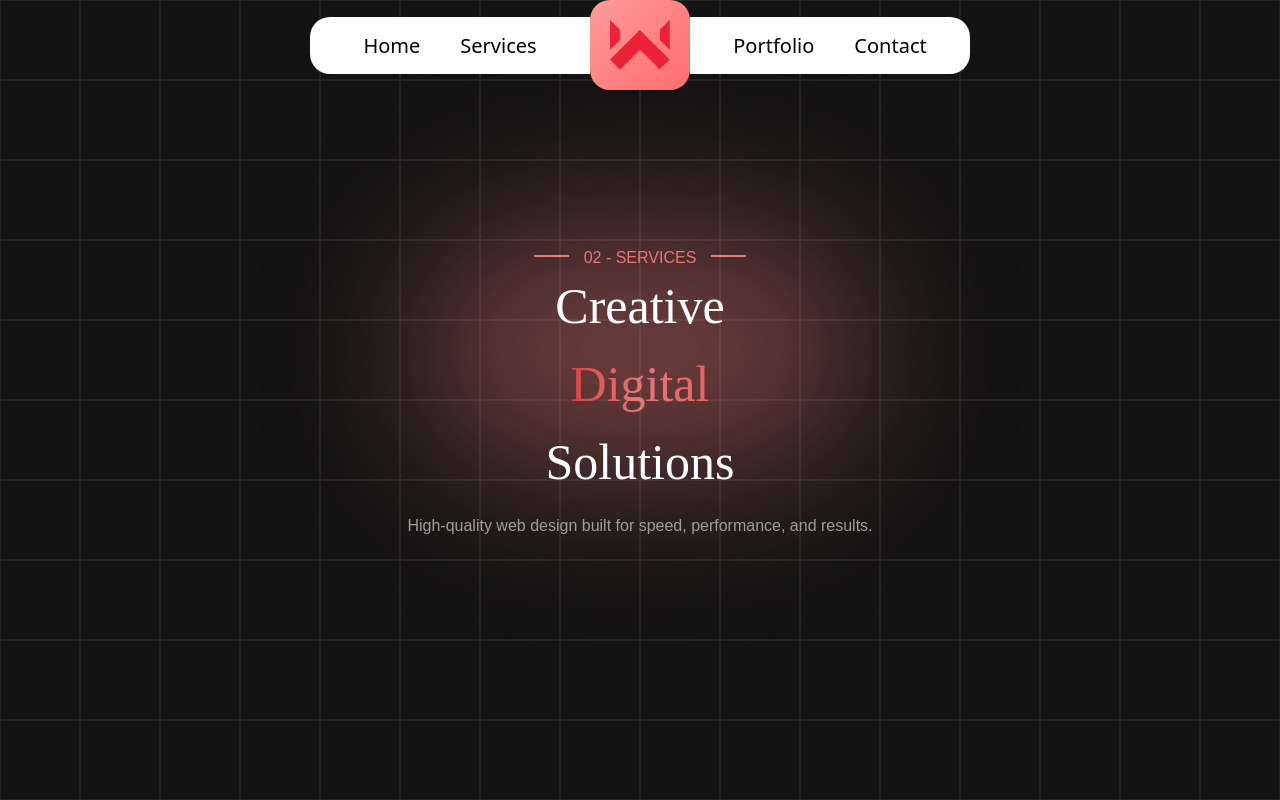
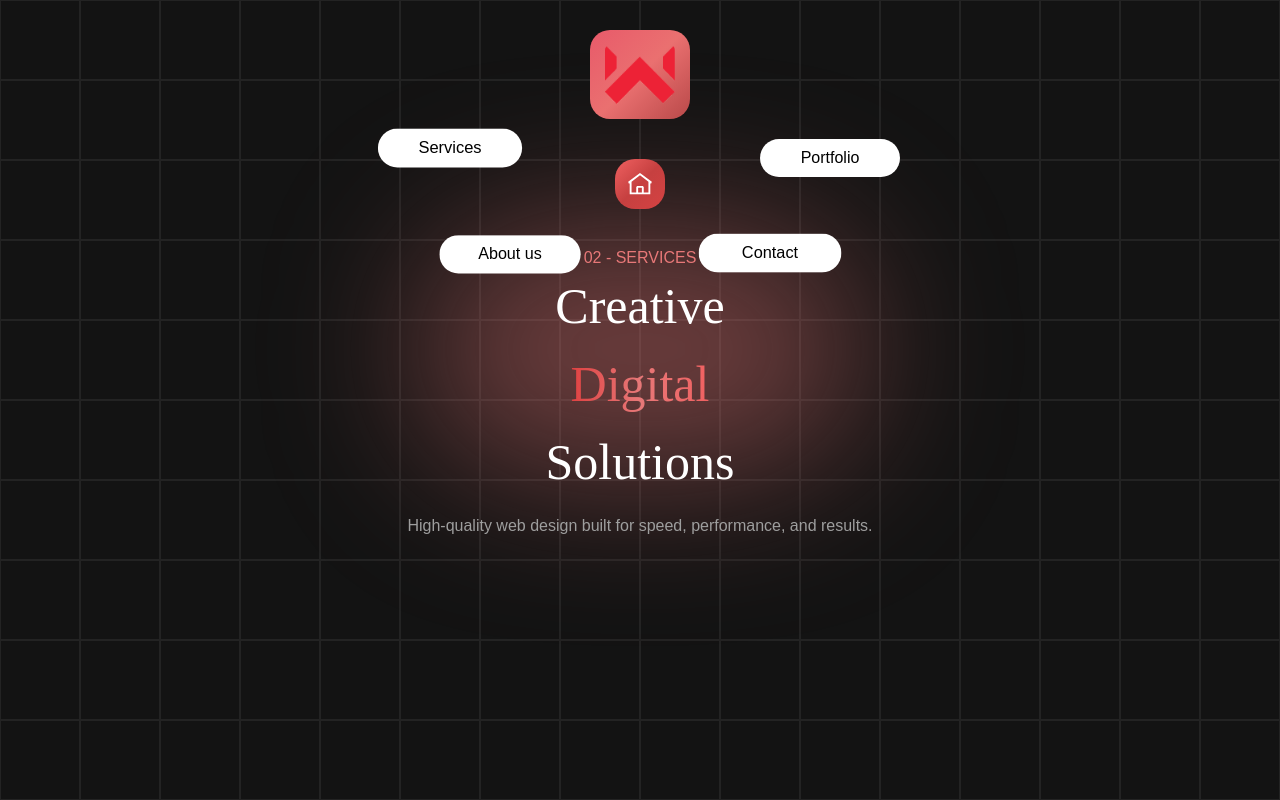
Before and after one commit to WebDevelopingJr/webbus-remake, a Next.js app: page /services in a window 1280 px wide. Both pictures are taken after a click on the picture 640 px from the left and 45 px from the top of the page. Shown: the top 800 px of the page. Built offline with nearby package versions, Linux system fonts and the light colour scheme; a web font is replaced by a local one.

Commit message:
new menu

```diff
--- a/src/app/components/footer.jsx
+++ b/src/app/components/footer.jsx
@@ -41,8 +41,8 @@ export default function Footer() {
               <div className='banner_rest'>
                 <p>You have the idea. We have the craft. Let's turn it into a website that actually works — and looks unforgettable.</p>
                 <div className='banner_buttons'>
-                  <Link href='#'>View all services</Link>
-                  <Link href='#'>Book a call</Link>
+                  <Link href='/services'>View all services</Link>
+                  <Link href='/contactUs'>Book a call</Link>
                 </div>
               </div>
               <div className='banner_icons'>
@@ -71,21 +71,21 @@ export default function Footer() {
           <div className='footer_top_rightText'>
             <div className='footer_top_info_container'>
               <p>Navigation</p>
-              <Link href="#">Home</Link>
-              <Link href="#">Services</Link>
-              <Link href="#">Portfolio</Link>
-              <Link href="#">Contact</Link>
+              <Link href="/">Home</Link>
+              <Link href="/services">Services</Link>
+              <Link href="/portfolio">Portfolio</Link>
+              <Link href="/contactUs">Contact</Link>
             </div>
 
             <div className='footer_top_info_container'>
               <p>Services</p>
-              <Link href="#">Web Design</Link>
-              <Link href="#">Development</Link>
-              <Link href="#">Branding</Link>
-              <Link href="#">SEO & growth</Link>
+              <Link href="/services">Web Design</Link>
+              <Link href="/services">Development</Link>
+              <Link href="/services">Branding</Link>
+              <Link href="/services">SEO & growth</Link>
             </div>
 
-            <div className='footer_top_info_container'>
+            <div className='footer_top_info_container contact_info_links'>
               <p>Contact</p>
               <Link href="#">info@webbus.com</Link>
               <Link href="#">+1 (555) 000-000</Link>
--- a/src/app/components/navbar.jsx
+++ b/src/app/components/navbar.jsx
@@ -2,49 +2,32 @@
 /* Imported Next Hooks / styles*/
 import Link from "next/link";
 import Image from "next/image";
-import { useState, useEffect } from "react";
+import { useState, useEffect, act } from "react";
 import styles from '../styles/navbar.css'
 /* Images */
 import webbusMiniLogo from '../tools-img/home/log-webbus001.png';
-
+import houseIcon from '../tools-img/nav/home-icon.svg'
+import { useRouter } from "next/navigation";
 
 export default function Navbar() {
-/* hooks & functions  */
-  const [stt, setstt] = useState(false);
+    const [activeHeader, setActiveHeader] = useState(false)
 
-    useEffect(() => {
+    const router = useRouter();
 
-    const handleScroll = () => {
-     if(stt) {
-/*       console.log('yh yh') */
-     }else {
-/*       console.log('nah nah' + stt) */
-     }
-    };
-
-  window.addEventListener("scroll", handleScroll);
-
-  return () => {
-    window.removeEventListener("scroll", handleScroll);
-  };
-}, [stt]);
     return (
     <>
-    <nav>
-        <div className="content">
-            <div className={`rightLinks ${stt ? "open" : "close"}`}>
-                <Link href="/">Home</Link>
-                <Link href="/services">Services</Link>
-            </div>
-            <div className={`logoCenter ${stt ? "open" : "close"}`} onClick={() => setstt(el => !el)}>
-                <Image src={webbusMiniLogo} alt="Webbus Mini Logo" />
-            </div>
-            <div className={`leftLinks ${stt ? "open" : "close"}`}>
-                <Link href="/portfolio">Portfolio</Link>
-                <Link href="/contactUs  ">Contact</Link>
-            </div>
-        </div>
-    </nav>
+    <div className="header">
+      <div className="header_items">
+      <Image className={`${activeHeader ? 'activeImg' : ''}`} src={webbusMiniLogo} alt="WebbusBrandLogo" onClick={()=> setActiveHeader(el=> !el)} />
+      <div className={`nav_items ${activeHeader ? 'active_items' : ''}`}>
+        <Image src={houseIcon} alt="homeImage" onClick={() => router.push('/')}/>
+        <Link className="service" href="/services">Services</Link>
+        <Link className="aboutus" href="/">About us</Link>
+        <Link className="portfolio" href="/portfolio">Portfolio</Link>
+        <Link className="contact" href="/contactUs">Contact</Link>
+      </div>
+      </div>
+    </div>
     </>
-  );
+    );
 }
--- a/src/app/contactUs/page.jsx
+++ b/src/app/contactUs/page.jsx
@@ -66,7 +66,7 @@ export default function ContactUs () {
                     <form action="/">
 
                         <div className="form_info_user">
-                            <div className="input_item" style={{borderRight: '2px solid #525252'}}>
+                            <div className="input_item">
                                 <span>YOUR NAME</span>
                                 <input type="text" />
                             </div>
@@ -74,7 +74,7 @@ export default function ContactUs () {
                                 <span>YOUR EMAIL</span>
                                 <input type="text" />
                             </div>
-                            <div className="input_item" style={{borderRight: '2px solid #525252'}}>
+                            <div className="input_item">
                                 <span>COMPANY / BRAND (Optional)</span>
                                 <input type="text" />
                             </div>
--- a/src/app/styles/footer.css
+++ b/src/app/styles/footer.css
@@ -193,6 +193,12 @@
     color: #ed2339;
     transition: 0.3s ease;
 }
+.contact_info_links a {
+    background-color: #fff;
+    color: #0a0a0a;
+    padding: 10px 15px;
+    border-radius: 10px;
+}
 .footer_bottom {
     display: flex;
     justify-content: space-between;
--- a/src/app/styles/navbar.css
+++ b/src/app/styles/navbar.css
@@ -1,207 +1,196 @@
-nav {
-    width: 100%;
-    height: 90px;
-    display: flex;
-    align-items: end;
-    justify-content: center;
+.header {
     position: fixed;
+    top: 30px;
+    left: 50%;
+    transform: translate(-50%, 0);
     z-index: 999;
 }
-.content {
-    width: 90%;
-    height: 100%;
+.header_items {
     display: flex;
-    align-items: center;
-    justify-content: center;
-    gap: 0px;
-}
-.logoCenter {
-    border-radius: 20px;
-    padding: 20px;
-    display: flex;
+    flex-direction: column;
     justify-content: center;
     align-items: center;
-    z-index: 2;
-    transition: all 0.5s ease-in-out;
 }
-.logoCenter img {
-    width: 60px;
-    height: 50px;
+
+.header_items img {
+    width: 70px;
+    height: fit-content;
+    padding: 15px;
+    transition: 0.3s ease;
+    background-color: transparent;
+    border-radius: 20%;
     cursor: pointer;
 }
-.rightLinks, .leftLinks {
-    width: 200px;
-    display: none;
-    justify-content: center;
-    align-items: center;
-    gap: 40px;
-    padding: 15px 40px;
-    background-color: #ffff;
-    font-size: 20px;
-    opacity: 1;
+.nav_items {
+    display: flex;
+    position: relative;
 }
-.rightLinks a, .leftLinks a {
-    color: black;
+@keyframes colorPulse {
+    0%, 100% {
+        background-color: #fff;
+    }
+    50% {
+        background-color: #f06161;
+        border: 2px solid #e83030;
+        color: #fff;
+    }
+}
+.nav_items a {
+    width: 100px;
     text-decoration: none;
-    font-family: system-ui, -apple-system, BlinkMacSystemFont, 'Segoe UI', Roboto, Oxygen, Ubuntu, Cantarell, 'Open Sans', 'Helvetica Neue', sans-serif;
-    font-weight: 400;
+    text-align: center;
+    color: #000;
+    background-color: #fff;
+    padding: 10px 20px;
+    position: absolute;
+    border-radius: 20px;
 }
-.rightLinks {
-    border-radius: 20px 0px 0px 20px;
-    transform: translateX(-150px);
-}
-.leftLinks {
-    border-radius: 0px 20px 20px 0px;
-    transform: translateX(150px);
+.nav_items img {
+    width: 30px;
+    background-image: linear-gradient(135deg, #f06161 0%, #c64040 50%, #d54242 100%);
+    padding: 10px;
+    border-radius: 20px;
+    position: absolute;
+    top: -20px;
+    left: -25px;
+    opacity: 0;
+    pointer-events: none;
+    transition: 0.3s ease;
+    cursor: pointer;
 }
 
-.logoCenter.open {
-    animation: logoAnim 0.5s ease-in-out forwards;
+.nav_items img:hover {
+    transform: scale(1.2) rotate(15deg);
+    box-shadow: 0 4px 12px rgba(240, 97, 97, 0.4);
 }
-.logoCenter.close {
-    animation: logoClose 0.5s ease-in-out forwards;
+.service,
+.aboutus,
+.portfolio,
+.contact {
+    top: 0;
+    right: 0;
+    opacity: 0;
+    pointer-events: none;
+    transition: 0.3s ease;
 }
 
-.rightLinks.open {
-    display: flex;
-    animation: rightLinksAnim 0.5s ease-in-out forwards;
+.service {
+    right: 0;
+    animation: float 4s ease-in-out infinite;
 }
-.leftLinks.open {
-    display: flex;
-    animation: leftLinksAnim 0.5s ease-in-out forwards;
+.aboutus {
+    animation: float 2.5s ease-in-out infinite;
 }
-.rightLinks.close {
-    display: none;
-    animation: rightLinksAnimClose 0.5s ease-in-out reverse forwards;
-}
-.leftLinks.close {
-    display: none;
-    animation: leftLinksAnimClose 0.5s ease-in-out reverse forwards;
+.portfolio {
+    left: 0;
+    animation: float 3.2s ease-in-out infinite;
 }
 
-/* -------------------------------------------------------------------------- */
-/*                               Keyframes logo                               */
-/* -------------------------------------------------------------------------- */
-
-@keyframes logoAnim {
-    from {
-        transform: rotate(0deg);
-        background: linear-gradient(45deg, #ffffff47 0%, #ffffff47 99%, #ffffff47 100%);
-    }
-    to {
-        transform: rotate(360deg);
-        background: linear-gradient(135deg, #ff9b9b, #ff6d6d);
-
-    }
+.contact {
+    left: 0;
+    animation: float 3s ease-in-out infinite;
 }
 
-/* ------------------------------- close logo ------------------------------- */
-
-@keyframes logoClose {
-    from {
-        transform: rotate(360deg);
-        background: #702a9b;
-        background: linear-gradient(175deg,rgba(112, 42, 155, 1) 0%, rgba(199, 87, 87, 1) 50%, rgba(83, 201, 237, 1) 100%);
+.nav_items a:hover {
+    background-color: #f06161;
+    color: #fff;
+    transform: scale(1.1);
+    box-shadow: 0 4px 12px rgba(240, 97, 97, 0.3);
+}
+@keyframes float {
+    0% {
+        transform: translateY(0px) scale(1);
     }
-    to {
-        transform: rotate(0deg);
-        background: transparent;
+    20% {
+        transform: translateY(-5px) scale(1.02);
+    }
+    40% {
+        transform: translateY(-10px) scale(1.03);
+    }
+    60% {
+        transform: translateY(-6px) scale(1.02);
+    }
+    80% {
+        transform: translateY(-4px) scale(1.01);
+    }
+    100% {
+        transform: translateY(0px) scale(1);
     }
 }
 
 
-/* -------------------------------------------------------------------------- */
-/*                        Keyframes right / left links                        */
-/* -------------------------------------------------------------------------- */
+/* Active Header and all */
 
-@keyframes rightLinksAnim {
-    from {
-        opacity: 0;
-        transform: translateX(150px);
-    }
-    to {
-        opacity: 1;
-        transform: translateX(0px);
-    }
-}
-@keyframes leftLinksAnim {
-    from {
-        opacity: 0;
-        transform: translateX(-150px);
-    }
-    to {
-        opacity: 1;
-        transform: translateX(0px);
-    }
-}
-/* ------------------------------- close links ------------------------------ */
-
-@keyframes rightLinksAnimClose {
-    from {
-        opacity: 0;
-        transform: translateX(150px);
-    }
-    to {
-        opacity: 1;
-        transform: translateX(0px);
-    }
+.header_items .activeImg {
+    padding: 15px;
+    border-radius: 20px;
+    background-image: linear-gradient(135deg, #e85a6a 0%, #ea7070 50%, #b94949 100%);
+    transition: 0.3s ease;
+    transform: rotate(360deg);
 }
 
-@keyframes leftLinksAnimClose {
-    from {
-        opacity: 0;
-        transform: translateX(-150px);
-    }
-    to {
-        opacity: 1;
-        transform: translateX(0px);
-    }
+.active_items {
+    transition: 0.3s ease;
+}
+.active_items img {
+    opacity: 1;
+    pointer-events: all;
+    top: 40px;
+    left: -25px;
+}
+.active_items .service {
+    opacity: 1;
+    pointer-events: all;
+    top: 20px;
+    right: 120px;
+    transition: 0.3s ease;
+}
+.active_items .aboutus {
+    opacity: 1;
+    pointer-events: all;
+    top: 120px;
+    right: 60px;
+    transition: 0.3s ease;
+
+}
+.active_items .portfolio {
+    opacity: 1;
+    pointer-events: all;
+    top: 20px;
+    left: 120px;
+    transition: 0.3s ease;
+}
+.active_items .contact {
+    opacity: 1;
+    pointer-events: all;
+    top: 120px;
+    left: 60px;
+    transition: 0.3s ease;
+}
+/*
+.nav_items img {
+    width: 30px;
+    background-image: linear-gradient(135deg, #f06161 0%, #c64040 50%, #d54242 100%);
+    padding: 10px;
+    border-radius: 20px;
+    position: absolute;
+    top: 30px;
+    left: -25px;
 }
 
-
-
-/* -------------------------------------------------------------------------- */
-/*                      Media Queries for responsiveness                      */
-/* -------------------------------------------------------------------------- */
-
-@media (max-width: 655px) {
-    .logoCenter {
-        padding: 15px;
-    }
-    .logoCenter img {
-        width: 40px;
-        height: fit-content;
-    }
-    .rightLinks, .leftLinks {
-        width: 150px;
-        gap: 30px;
-        padding: 10px 30px;
-        font-size: 16px;
-    }
+.service {
+    top: 10px;
+    right: 120px;
 }
-@media (max-width: 494px) {
-    .content {
-        display: flex;
-        flex-direction: column;
-    }
-    .logoCenter {
-        position: absolute;
-        top: 10px;
-        left: 10px;
-    }
-    .rightLinks, .leftLinks {
-        width: 250px;
-        gap: 20px;
-        padding: 10px 0px;
-        font-size: 16px;
-        border-radius: 20px;
-        position: absolute;
-        left: 10px;
-    }
-    .rightLinks {
-        top: 90px;
-    }
-    .leftLinks {
-        top: 150px;
-    }
+.aboutus {
+    top: 100px;
+    right: 60px;
 }
+.portfolio {
+    top: 10px;
+    left: 120px;
+}
+.contact {
+    top: 100px;
+    left: 60px;
+} */
```
Also changed, not shown: src/app/page.jsx (+4 -4 lines), src/app/styles/contactUs.css (+24 -1 lines), src/app/tools-img/nav/home-icon.svg (added).
